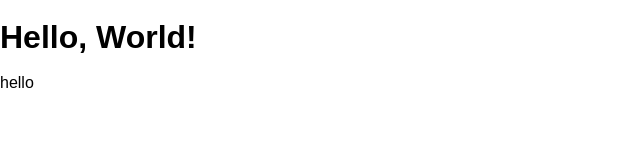
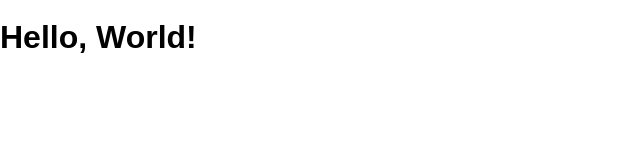
Before and after one commit to StevenZambito/Product-Landing-Page, a website: page public/index.html in a window 1280 px wide. Shown: the full height of the page, 0-640 px from the left. Drawn offline with Linux system fonts and the light colour scheme.

Commit message:
test commit

```diff
--- a/public/index.html
+++ b/public/index.html
@@ -9,9 +9,6 @@
   </head>
   <body>
     <h1 class="hello-world">Hello, World!</h1>
-    <div>
-      <p>hello</p>
-    </div>
     <script src="https://cdn.freecodecamp.org/testable-projects-fcc/v1/bundle.js"></script>
   </body>
 </html>
```
